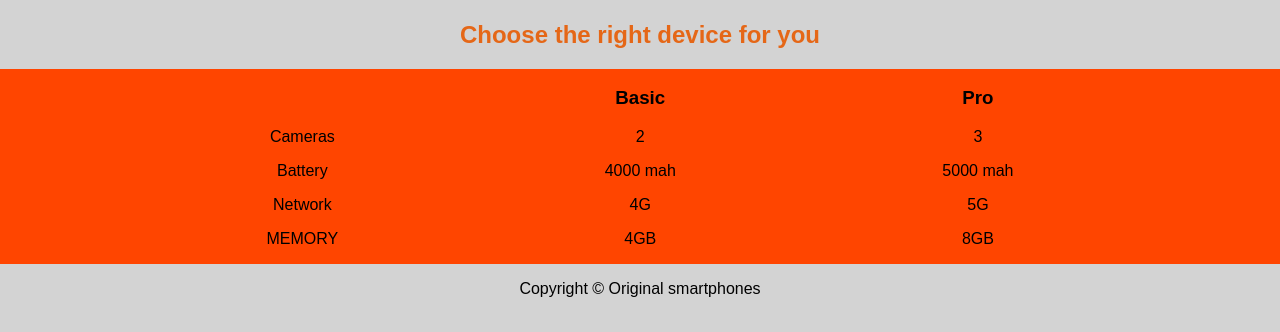
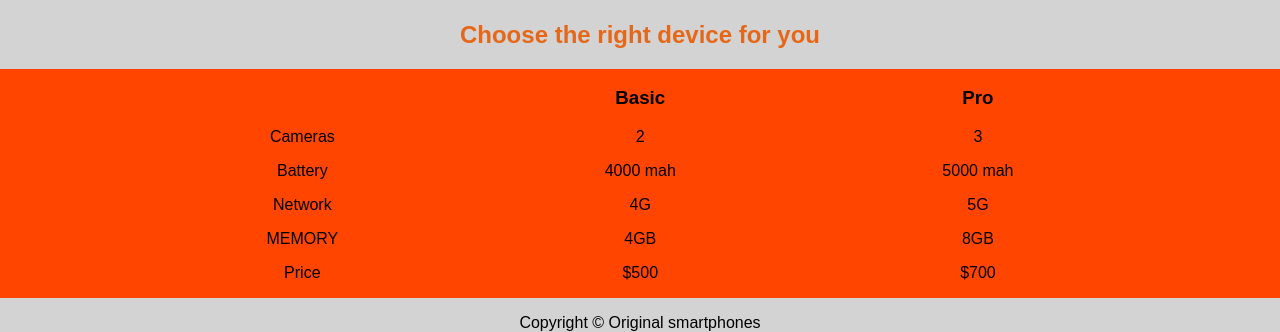
Before and after one commit to jikoukou/Landing-page, a plain HTML site: page index.html in a window 1280 px wide. Shown: the part 835-1167 px from the top of the page. Before the commit the page ends 1133 px from the top, so only its background shows below. Drawn offline with Linux system fonts and the light colour scheme.

Commit message:
Include price

```diff
--- a/index.html
+++ b/index.html
@@ -102,6 +102,7 @@
             <p>Battery</p>
             <p>Network</p>
             <p>MEMORY</p>
+            <p>Price</p>
           </div>
           <div class="card">
             <h3>Basic</h3>
@@ -109,6 +110,7 @@
             <p>4000 mah</p>
             <p>4G</p>
             <p>4GB</p>
+            <p>$500</p>
           </div>
           <div class="card">
             <h3>Pro</h3>
@@ -116,6 +118,7 @@
             <p>5000 mah</p>
             <p>5G</p>
             <p>8GB</p>
+            <p>$700</p>
           </div>
         </div>
       </section>
```
